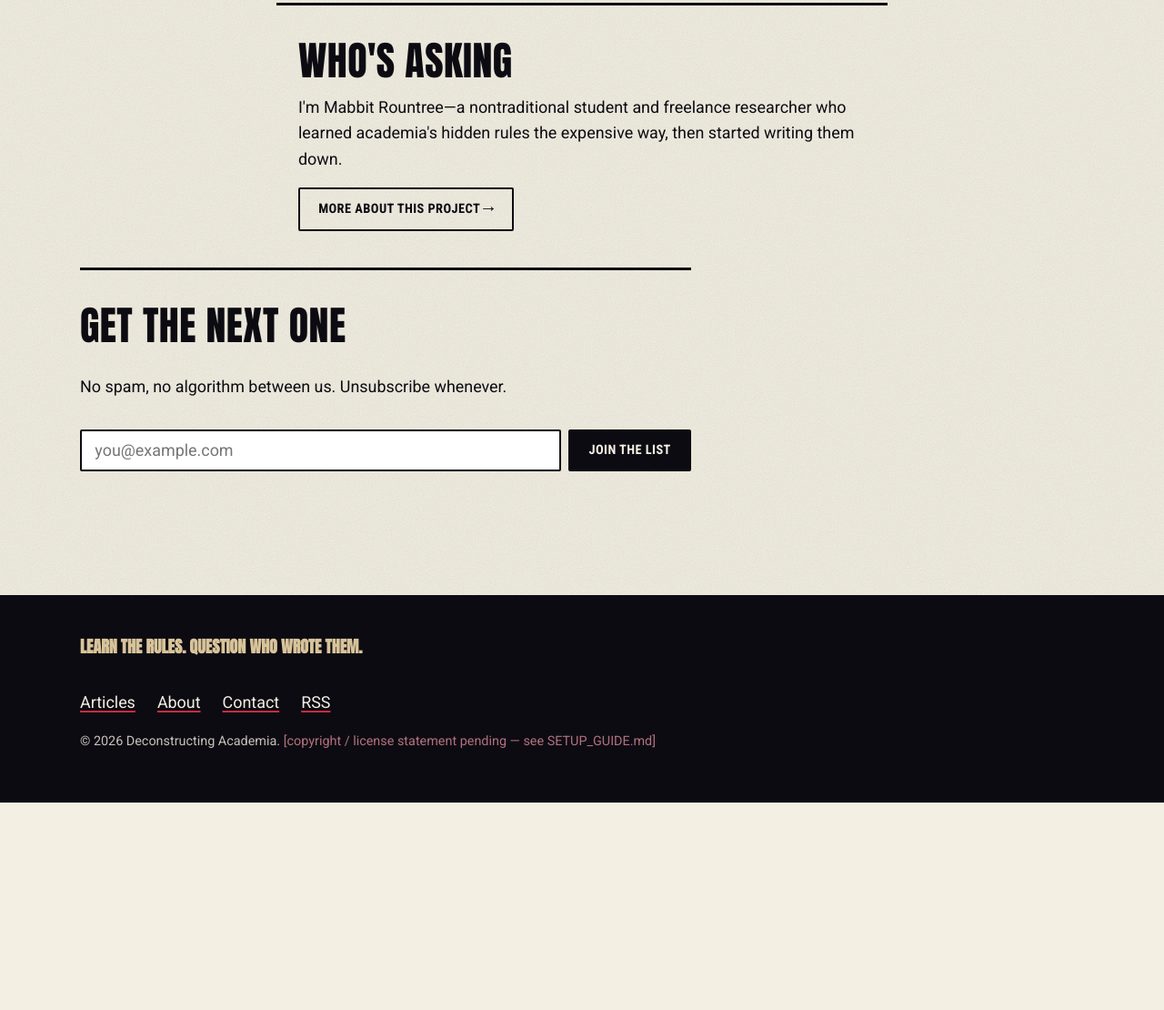
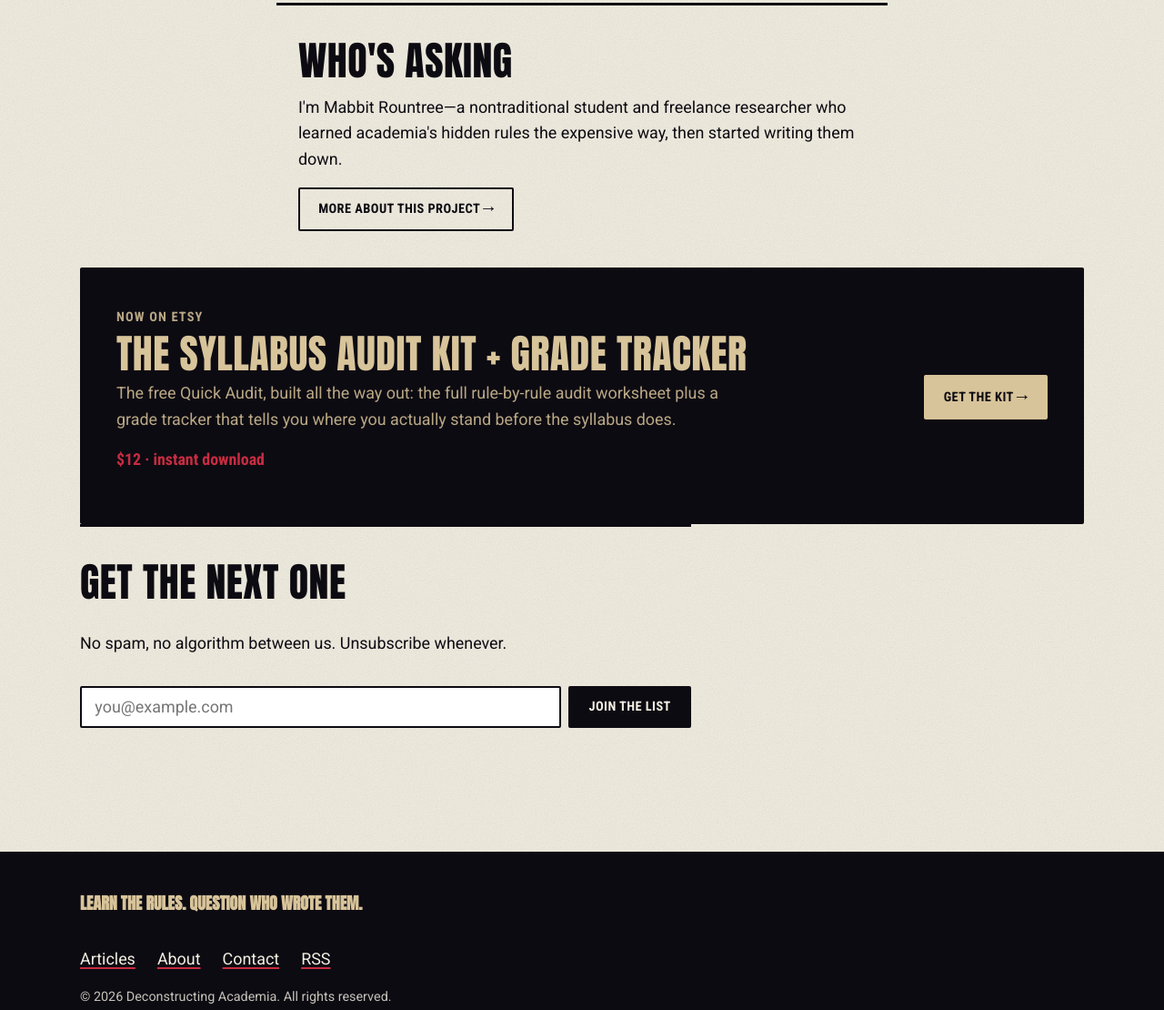
Before and after one commit to Mabbit143/my-website, an Astro site: page / in a window 1280 px wide. Shown: the part 1973-3083 px from the top of the page at 91% size. Before the commit the page ends 2855 px from the top, so only its background shows below. Built offline with nearby package versions, Linux system fonts and the light colour scheme; Astro itself is replaced by a stand-in of ours.

Commit message:
Add homepage shop banner; clear footer and articles placeholders
Co-Authored-By: Claude Sonnet 5 <noreply@anthropic.com>

```diff
--- a/src/components/Footer.astro
+++ b/src/components/Footer.astro
@@ -13,10 +13,7 @@ const year = new Date().getFullYear();
         <li><a href="/rss.xml">RSS</a></li>
       </ul>
     </nav>
-    <p class="fine-print">
-      &copy; {year} Deconstructing Academia.
-      <span class="placeholder-inline">[copyright / license statement pending — see SETUP_GUIDE.md]</span>
-    </p>
+    <p class="fine-print">&copy; {year} Deconstructing Academia. All rights reserved.</p>
   </div>
 </footer>
 
@@ -61,8 +58,4 @@ const year = new Date().getFullYear();
     opacity: 0.8;
     max-width: none;
   }
-
-  .placeholder-inline {
-    color: var(--da-teal);
-  }
 </style>
--- a/src/pages/articles/index.astro
+++ b/src/pages/articles/index.astro
@@ -18,10 +18,6 @@ const allArticles = (await getCollection('articles', ({ data }) => !data.draft))
     <p>
       Every piece belongs to one of eight series. Filter below, or just start reading — filters
       update the list without leaving the page.
-      <span class="placeholder-note" style="display:block; margin-top: 0.75rem;">
-        <strong>Note:</strong> full-text search is deferred past v1 (confirmed decision, 31 Aug
-        2026) — series filtering is the only discovery tool at launch.
-      </span>
     </p>
   </section>
 
--- a/src/pages/index.astro
+++ b/src/pages/index.astro
@@ -84,6 +84,28 @@ const latest = allArticles.slice(1, 4);
     </p>
     <a href="/about/" class="btn btn--ghost">More about this project →</a>
   </section>
+
+  <div class="wrap">
+    <div class="shop-banner">
+      <div class="shop-banner__inner">
+        <div class="shop-banner__text">
+          <p class="shop-banner__label">Now on Etsy</p>
+          <h2>The Syllabus Audit Kit + Grade Tracker</h2>
+          <p>
+            The free Quick Audit, built all the way out: the full rule-by-rule audit worksheet
+            plus a grade tracker that tells you where you actually stand before the syllabus does.
+          </p>
+          <p class="shop-banner__price">$12 · instant download</p>
+        </div>
+        <a
+          href="https://www.etsy.com/listing/4568126568/syllabus-audit-kit-grade-tracker"
+          class="btn btn--primary"
+        >
+          Get the kit →
+        </a>
+      </div>
+    </div>
+  </div>
 
   <div class="wrap">
     <EmailSignup />
@@ -196,4 +218,69 @@ const latest = allArticles.slice(1, 4);
   .about-teaser {
     max-width: var(--content-max);
   }
+
+  .shop-banner {
+    background: var(--da-black);
+    color: var(--da-chartreuse);
+    border-top: 3px solid var(--da-black);
+    border-radius: var(--radius);
+    padding-block: var(--space-4);
+    padding-inline: var(--space-4);
+  }
+
+  .shop-banner__inner {
+    display: flex;
+    flex-wrap: wrap;
+    align-items: center;
+    justify-content: space-between;
+    gap: var(--space-3);
+  }
+
+  .shop-banner__text {
+    flex: 2 1 20rem;
+  }
+
+  .shop-banner__label {
+    font-family: var(--font-label);
+    font-size: var(--step--1);
+    text-transform: uppercase;
+    letter-spacing: 0.08em;
+    color: var(--da-pink);
+    font-weight: 700;
+    margin-bottom: var(--space-1);
+  }
+
+  .shop-banner h2 {
+    color: var(--da-chartreuse);
+    margin-block: var(--space-1);
+  }
+
+  .shop-banner p {
+    color: var(--da-chartreuse);
+    opacity: 0.85;
+    max-width: var(--content-max);
+  }
+
+  .shop-banner__price {
+    font-family: var(--font-label);
+    font-weight: 700;
+    font-size: var(--step-0);
+    opacity: 1 !important;
+    color: var(--da-pink) !important;
+    margin-top: var(--space-2);
+  }
+
+  .shop-banner .btn--primary {
+    flex-shrink: 0;
+    background: var(--da-chartreuse);
+    color: var(--da-black);
+    border-color: var(--da-chartreuse);
+    font-weight: 700;
+  }
+
+  .shop-banner .btn--primary:hover {
+    background: var(--da-pink);
+    border-color: var(--da-pink);
+    color: var(--da-black);
+  }
 </style>
```
